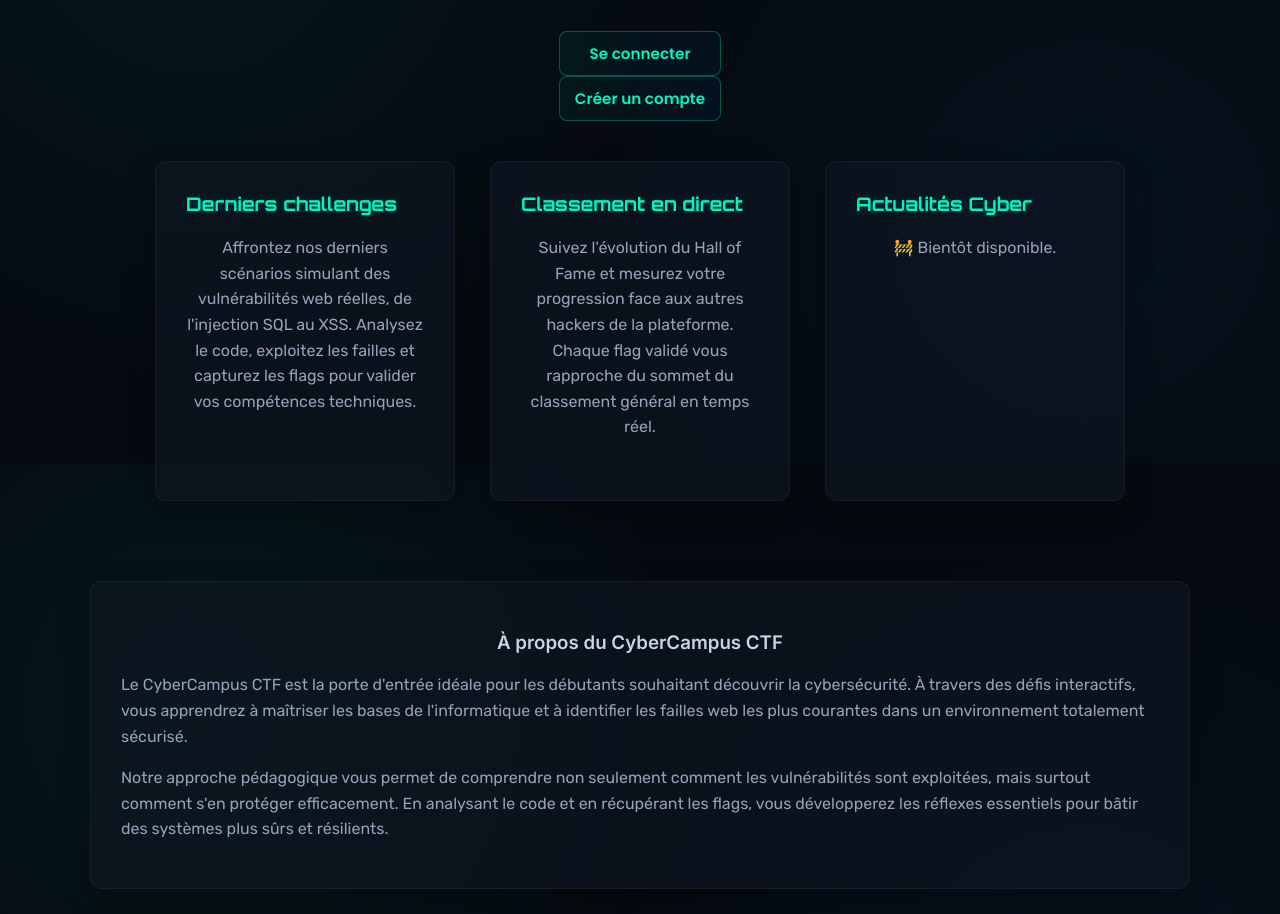
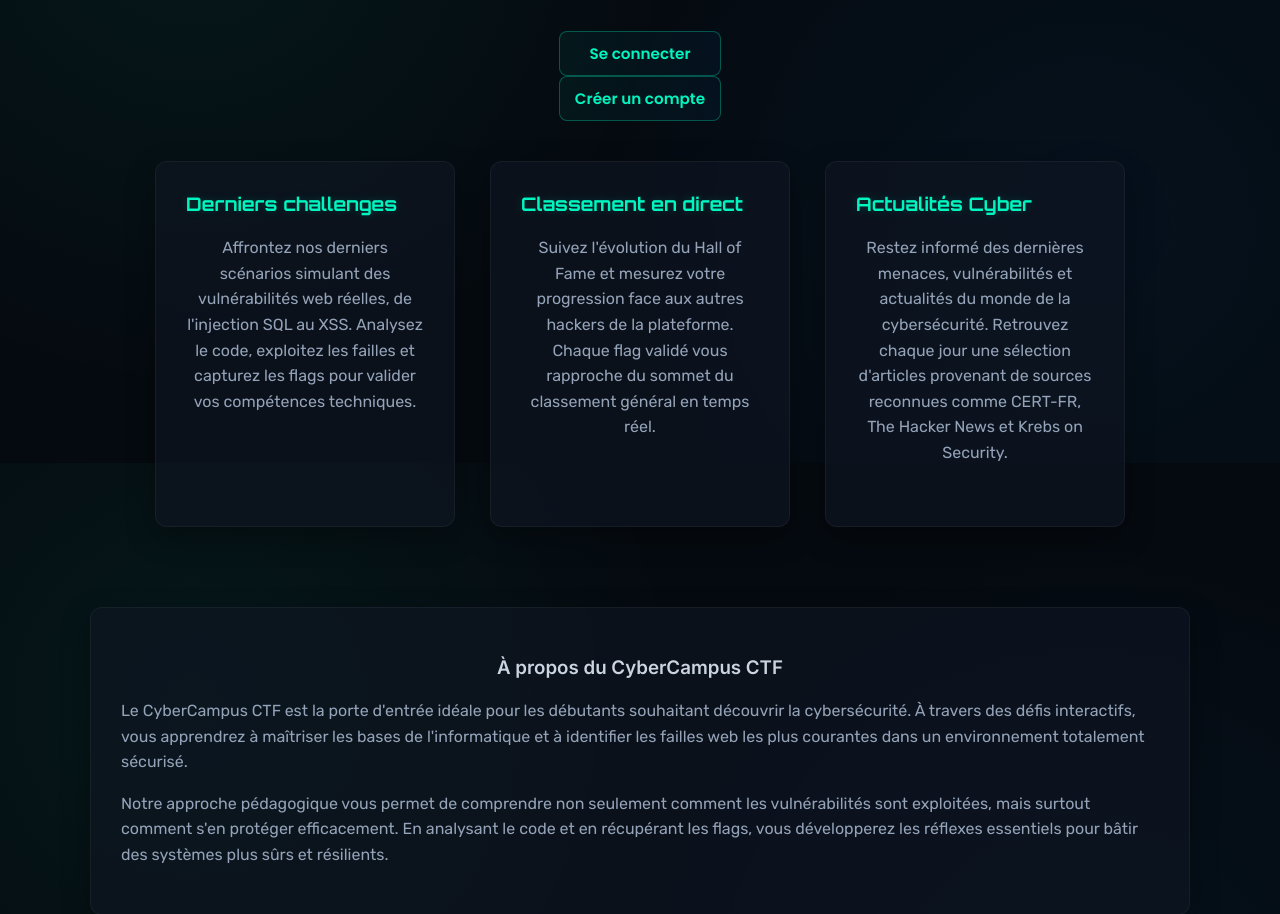
Before and after one commit to illeska/cybercampus-ctf, a Flask app: page /home in a window 1280 px wide. Shown: the part 337-1251 px from the top of the page. Run offline with Flask 3, Linux system fonts and the light colour scheme; data that the repository does not hold is empty; some libraries are stand-ins or nearby versions.

Commit message:
modif page d'accueil : CyberCampus CTF 1.3.3

```diff
--- a/webapp/templates/index.html
+++ b/webapp/templates/index.html
@@ -30,9 +30,12 @@
     </div>
 
     <div class="home-block">
-      <h3>Actualités Cyber</h3>
-      <p>🚧 Bientôt disponible.</p>
-    </div>
+    <h3>Actualités Cyber</h3>
+    <p>Restez informé des dernières menaces, vulnérabilités et actualités du monde de la cybersécurité.
+    Retrouvez chaque jour une sélection d'articles provenant de sources reconnues comme CERT-FR,
+    The Hacker News et Krebs on Security.</p>
+   </div>
+
   </div>
 </section>
 
@@ -123,14 +126,14 @@
       <div class="category-icon">🗝️</div>
       <h4>Cryptographie</h4>
       <p>Chiffrement, hachage, décodage</p>
-      <span class="category-badge available">1 disponible</span>
+      <span class="category-badge available">3 disponibles</span>
     </div>
 
-    <div class="category-card coming-soon">
+    <div class="category-card active">
       <div class="category-icon">🔍</div>
       <h4>OSINT</h4>
       <p>Recherche d'informations, reconnaissance</p>
-      <span class="category-badge soon">Bientôt</span>
+      <span class="category-badge soon">1 disponible</span>
     </div>
 
     <div class="category-card coming-soon">
```
